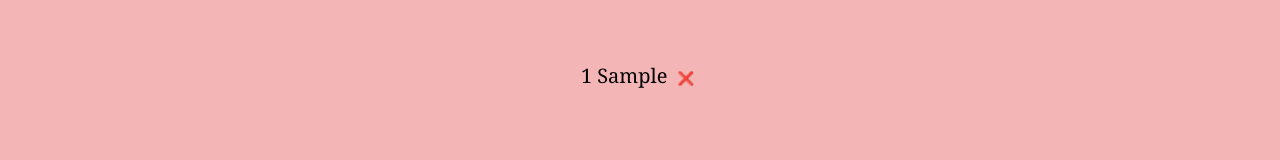
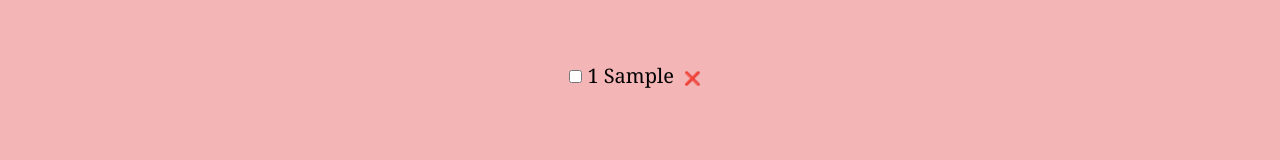
Before and after one commit to MatsagarVishal/far-away, a React (Create React App) app: page / in a window 1280 px wide. Both pictures are taken after typing "Sample" into the empty fields and a click on the button "ADD". Shown: the part 373-533 px from the top of the page. Built offline with nearby package versions, Linux system fonts and the light colour scheme; the HTML template or start-up script is replaced by a standard one.

Commit message:
added marked as packed feture and enhaced child parent communiction

```diff
--- a/src/App.js
+++ b/src/App.js
@@ -15,11 +15,21 @@ function App() {
   function handleDeleteItem(id) {
     setItems((items) => items.filter((item) => item.id !== id));
   }
+  function handleToggleList(id) {
+    const newList = items.map((item) =>
+      item.id === id ? { ...item, isPacked: !item.isPacked } : item
+    );
+    setItems((list) => newList);
+  }
   return (
     <div className="App">
       <Logo />
       <Form onItemAdd={handleItemsOnAdd} />
-      <ListItems itemList={items} onItemDelete={handleDeleteItem} />
+      <ListItems
+        itemList={items}
+        onItemDelete={handleDeleteItem}
+        onToggle={handleToggleList}
+      />
       <Footer />
     </div>
   );
--- a/src/components/ListItems.js
+++ b/src/components/ListItems.js
@@ -1,30 +1,30 @@
-// const listOfItems = [
-//   { id: 1, discription: "Passbook", quantity: 1, isPacked: true },
-//   { id: 2, discription: "Underwear", quantity: 2, isPacked: false },
-//   { id: 3, discription: "Socks", quantity: 4, isPacked: true },
-//   { id: 4, discription: "shoes", quantity: 2, isPacked: true },
-// ];
 
-export default function ListItems({ itemList, onItemDelete }) {
+export default function ListItems({ itemList, onItemDelete, onToggle }) {
   return (
     <div className="items">
       <ul>
         {itemList.map((item) => {
-          return <Item item={item} onItemDelete={onItemDelete} key={item.id} />;
+          return (
+            <Item
+              item={item}
+              onItemDelete={onItemDelete}
+              onToggle={onToggle}
+              key={item.id}
+            />
+          );
         })}
       </ul>
     </div>
   );
 }
 
-function Item({ item, onItemDelete }) {
+function Item({ item, onItemDelete, onToggle }) {
   function handleDelete(id) {
-    console.log(id);
-
     onItemDelete(id);
   }
   return (
     <li className={item.isPacked ? "packed" : ""}>
+      <input type="checkbox" onChange={() => onToggle(item.id)} />
       <span>{item.quantity}</span>
       {item.discription}
       <button onClick={() => handleDelete(item.id)}>❌</button>
```
